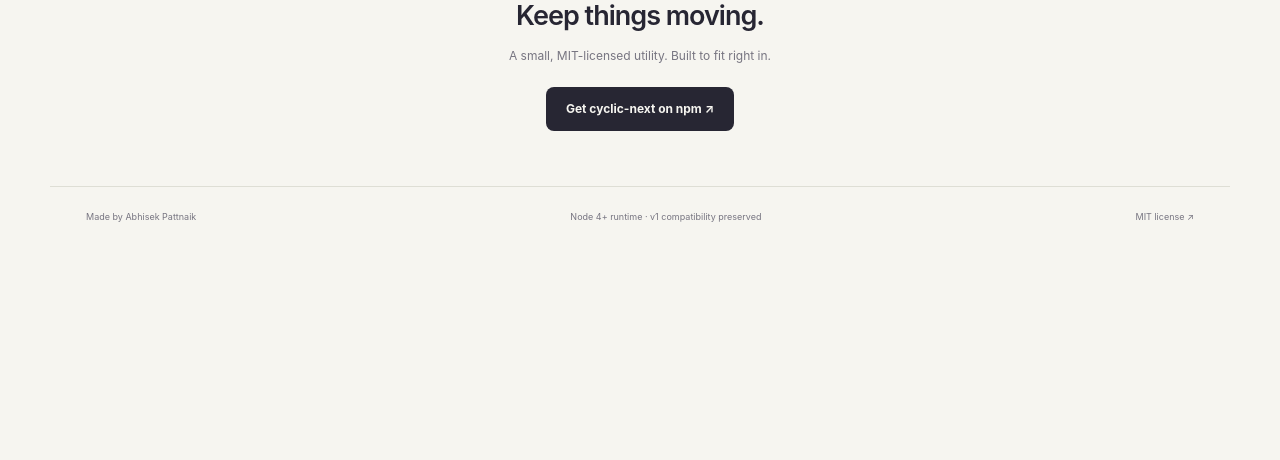
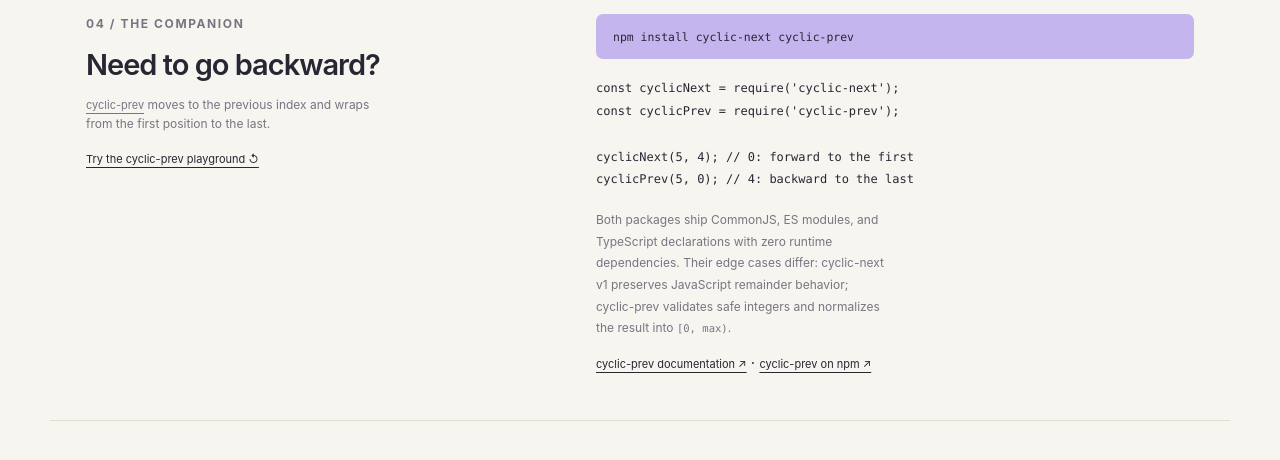
Before and after one commit to abhisekp/cyclic-next, a website with bundled scripts: page docs/index.html in a window 1280 px wide. Shown: the part 2382-2842 px from the top of the page. Before the commit the page ends 2631 px from the top, so only its background shows below. Built offline with nearby package versions, Linux system fonts and the light colour scheme.

Commit message:
docs: add companion package to the playground

```diff
--- a/docs/index.html
+++ b/docs/index.html
@@ -54,6 +54,11 @@
       <div class="recipe-grid"><div class="recipe-options" role="tablist" aria-label="Practical recipes"><button id="recipe-carousel" role="tab" data-recipe="carousel" aria-selected="true" aria-controls="recipe-content"><span class="recipe-icon">▤</span><span><strong>Image carousels</strong><small>After the last slide, back to the first.</small></span><span>↗</span></button><button id="recipe-week" role="tab" data-recipe="week" aria-selected="false" aria-controls="recipe-content" tabindex="-1"><span class="recipe-icon">▦</span><span><strong>Days of the week</strong><small>Sunday rolls right into Monday.</small></span><span>↗</span></button><button id="recipe-turns" role="tab" data-recipe="turns" aria-selected="false" aria-controls="recipe-content" tabindex="-1"><span class="recipe-icon">♧</span><span><strong>Round-robin turns</strong><small>Give every player their next turn.</small></span><span>↗</span></button></div><div id="recipe-content" role="tabpanel" aria-labelledby="recipe-carousel" tabindex="0" class="recipe-code"><p id="recipe-label">A carousel that never runs out of slides.</p><pre><code id="recipe-snippet"></code></pre></div></div>
     </section>
     <section class="api wrap" id="api"><div><p class="eyebrow">03 / THE WHOLE API</p><h2>Three inputs.<br>One next index.</h2><p>Use a positive integer cycle size and a non-negative current index for array indexing.</p><a href="https://github.com/abhisekp/cyclic-next#readme">Read the full documentation ↗</a></div><div><div class="signature"><code>cyclicNext(max, curr = 0, inc = 1)</code></div><table><caption class="sr-only">cyclicNext parameters</caption><thead><tr><th>Parameter</th><th>Default</th><th>What it does</th></tr></thead><tbody><tr><td><code>max</code></td><td>required</td><td>Number of positions in the cycle</td></tr><tr><td><code>curr</code></td><td>0</td><td>Your current position</td></tr><tr><td><code>inc</code></td><td>1</td><td>How far to move forward</td></tr></tbody></table><p class="note">Returns <code>(curr + inc) % max</code>. Negative values retain their sign; a zero bound returns <code>NaN</code>. v1 keeps this behavior for compatibility. The visual playground limits cycle sizes to 1–24; the library does not.</p></div></section>
+    <section class="api wrap" id="companion" aria-labelledby="companion-heading"><div><p class="eyebrow">04 / THE COMPANION</p><h2 id="companion-heading">Need to go backward?</h2><p><a href="https://github.com/abhisekp/cyclic-prev">cyclic-prev</a> moves to the previous index and wraps from the first position to the last.</p><a href="https://abhisekp.github.io/cyclic-prev/">Try the cyclic-prev playground ↺</a></div><div><div class="signature"><code>npm install cyclic-next cyclic-prev</code></div><pre><code>const cyclicNext = require('cyclic-next');
+const cyclicPrev = require('cyclic-prev');
+
+cyclicNext(5, 4); // 0: forward to the first
+cyclicPrev(5, 0); // 4: backward to the last</code></pre><p class="note">Both packages ship CommonJS, ES modules, and TypeScript declarations with zero runtime dependencies. Their edge cases differ: cyclic-next v1 preserves JavaScript remainder behavior; cyclic-prev validates safe integers and normalizes the result into <code>[0, max)</code>.</p><a href="https://github.com/abhisekp/cyclic-prev#readme">cyclic-prev documentation ↗</a> · <a href="https://www.npmjs.com/package/cyclic-prev">cyclic-prev on npm ↗</a></div></section>
     <section class="closing wrap"><span class="brand-mark" aria-hidden="true">↻</span><h2>Keep things moving.</h2><p>A small, MIT-licensed utility. Built to fit right in.</p><a class="button primary" href="https://www.npmjs.com/package/cyclic-next">Get cyclic-next on npm ↗</a></section>
   </main>
   <footer class="wrap"><span>Made by <a href="https://github.com/abhisekp">Abhisek Pattnaik</a></span><span>Node 4+ runtime · v1 compatibility preserved</span><a href="https://github.com/abhisekp/cyclic-next/blob/master/LICENSE">MIT license ↗</a></footer>
```
